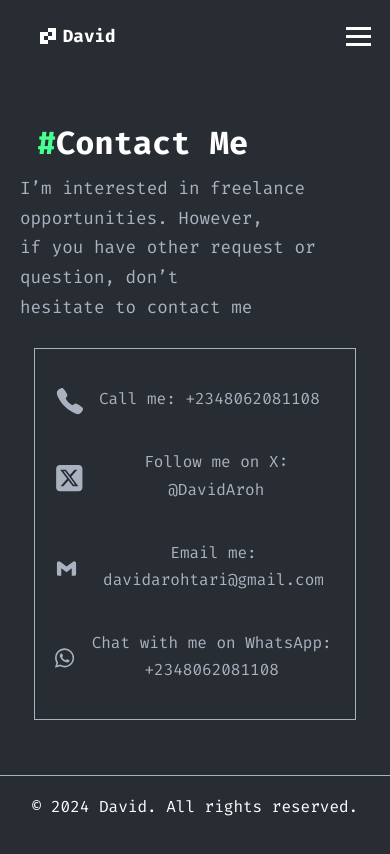
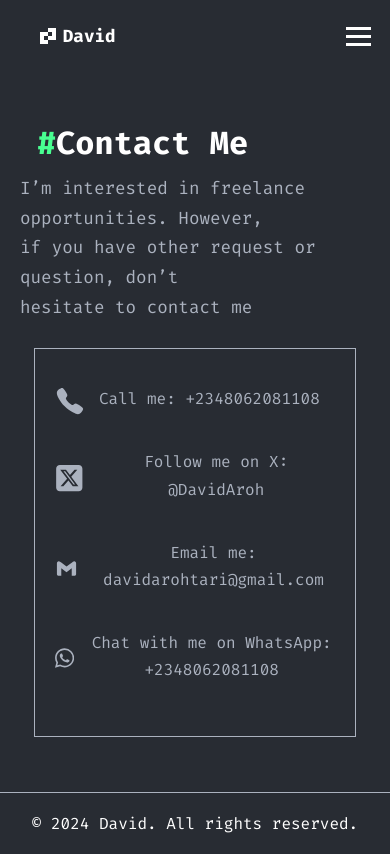
Before and after one commit to DavidAroh/My-Portfolio-V2, a React (Create React App) app: page /contact in a window 390 px wide. Built offline with nearby package versions, Linux system fonts and the light colour scheme.

Commit message:
fixed contact-card

```diff
--- a/src/styles/Home.css
+++ b/src/styles/Home.css
@@ -391,7 +391,7 @@ section p {
     }
     .contact-card{
         width: 80%;
-        height: 330px;
+        height: 347px;
         margin: 5px auto;
     }
     .contact-card-link{
```
